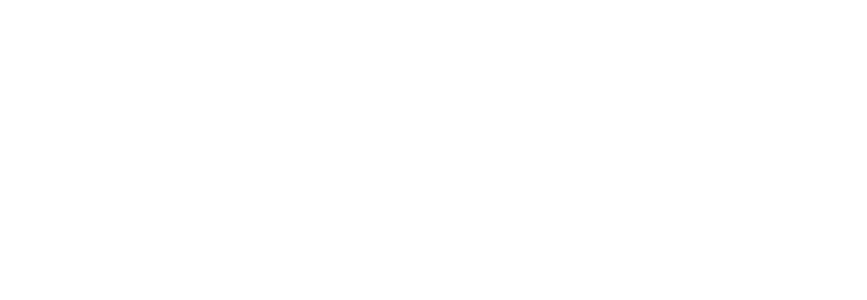
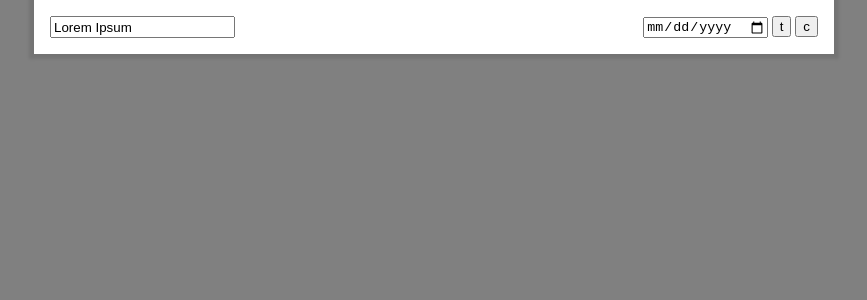
Before and after one commit to KimSangHuni/todoapp, a React (Create React App) app in the folder todo/: page / in a window 1280 px wide. Shown: the top 300 px of the page, without its empty margins (206-1073 px from the left). Built offline with nearby package versions, Linux system fonts and the light colour scheme.

Commit message:
feat: Todo Component 레이아웃 설계(미완료)

```diff
--- a/todo/src/App.tsx
+++ b/todo/src/App.tsx
@@ -1,14 +1,15 @@
 import React from 'react';
-import logo from './logo.svg';
 import { RecoilRoot } from 'recoil';
+import Home from 'pages/Home';
 
 function App() {
   return (
     <RecoilRoot>
-      <div className="App">
-      </div>
+      <Home />
     </RecoilRoot>
   );
 }
 
+
+
 export default App;
--- /dev/null
+++ b/todo/src/components/Todo.tsx
@@ -0,0 +1,123 @@
+import React, { useState } from 'react'
+import styled from 'styled-components'
+import { TodoBase } from 'types/todo'
+import { BoxFlex } from './container/container'
+import { getDateString } from 'utils/date'
+import { Typography } from './typography/typography'
+import { useForm } from 'react-hook-form'
+
+
+function Todo({
+    idx,
+    title,
+    description,
+    createAt,
+    deadline
+}: TodoBase) {
+
+    const {
+        register,
+        handleSubmit,
+    } = useForm();
+
+    const [isOpen, setIsOpen] = useState<boolean>(false);
+    const [mode, setMode] = useState<"read" | "write">("write");
+    const isReadMode = mode === "read";
+
+    const openToggleHandler = () => {
+        setIsOpen(prev => !prev);
+    }
+
+    const modeChangeHandler = () => {
+        setMode(prev => prev === "read" ? "write" : "read");
+    }
+
+    const onSubmitHandler = () => {
+
+    }
+
+    return (
+        <TodoBox onSubmit={handleSubmit(onSubmitHandler)}>
+            <TodoMain>
+                {
+                    isReadMode
+                        ? <Typography>{title}</Typography>
+                        : <TodoInput
+                            defaultValue={title}
+                            placeholder='할 일을 적어주세요'
+                            {...register("title")}
+                        />
+                }
+                <div>
+                    {
+                        isReadMode
+                            ? <Typography>{getDateString(deadline)}</Typography>
+                            : <TodoInput
+                                type='date'
+                                {...register("create_date")}
+                            />
+                    }
+                    <button type='button' onClick={openToggleHandler}>t</button>
+                    <button type='button' onClick={modeChangeHandler}>c</button>
+                </div>
+            </TodoMain>
+            <TodoDetail $isOpen={isOpen}>
+                <div>
+                    {
+                        isReadMode
+                            ? <Typography>{description}</Typography>
+                            : <TodoInput
+                                defaultValue={description}
+                                placeholder='자세한 내용을 적어주세요.'
+                                {...register("description")}
+                            />
+                    }
+                    <BoxFlex>
+                        {getDateString(createAt)}
+                        {
+                            !isReadMode && <>
+                                <button>submit</button>
+                                <button>cancel</button>
+                            </>
+                        }
+                    </BoxFlex>
+                </div>
+            </TodoDetail>
+        </TodoBox>
+    )
+}
+
+const TodoBox = styled.form`
+    background: white;
+`
+
+const TodoMain = styled(BoxFlex)`
+    box-shadow: 0 0 3px 5px rgba(0, 0, 0, 0.1);
+    padding: 1rem;
+    justify-content: space-between;
+
+    & > div {
+        display: flex;
+        align-items: baseline;
+        gap: 4px;
+    }
+`
+
+const TodoInput = styled.input`
+`
+
+const TodoDetail = styled.div<{ $isOpen: boolean }>`
+    width: 100%;
+    overflow: hidden;
+    transition: .6s ease; /* max-height에만 transition 적용 */
+    height: ${({ $isOpen }) => ($isOpen ? '240px' : '0')}; /* isOpen이 true일 때는 특정 높이, false일 때는 0 */
+    box-sizing: border-box;
+
+    & > div {
+        padding: 1rem;
+        display: flex;
+        flex-direction: column;
+    }
+`;
+
+export default Todo
--- /dev/null
+++ b/todo/src/pages/Home.tsx
@@ -0,0 +1,25 @@
+import Todo from 'components/Todo'
+import Container, { Wrapper } from 'components/container/container'
+import React from 'react'
+import { TodoBase } from 'types/todo'
+
+function Home() {
+
+    const testData:TodoBase = {
+        idx: 1,
+        title: "Lorem Ipsum",
+        createAt: new Date(),
+        deadline: new Date("2024-04-30")
+    }
+
+    return (
+        <Container>
+            <Wrapper>
+                <Todo {...testData} />
+            </Wrapper>
+        </Container>
+    )
+}
+
+
+export default Home
--- a/todo/src/types/todo.ts
+++ b/todo/src/types/todo.ts
@@ -2,6 +2,6 @@
     idx: number;
     title: string;
     description?: string;
-    createAt: string;
-    deadline: string;
+    createAt: Date;
+    deadline: Date;
 }
```
